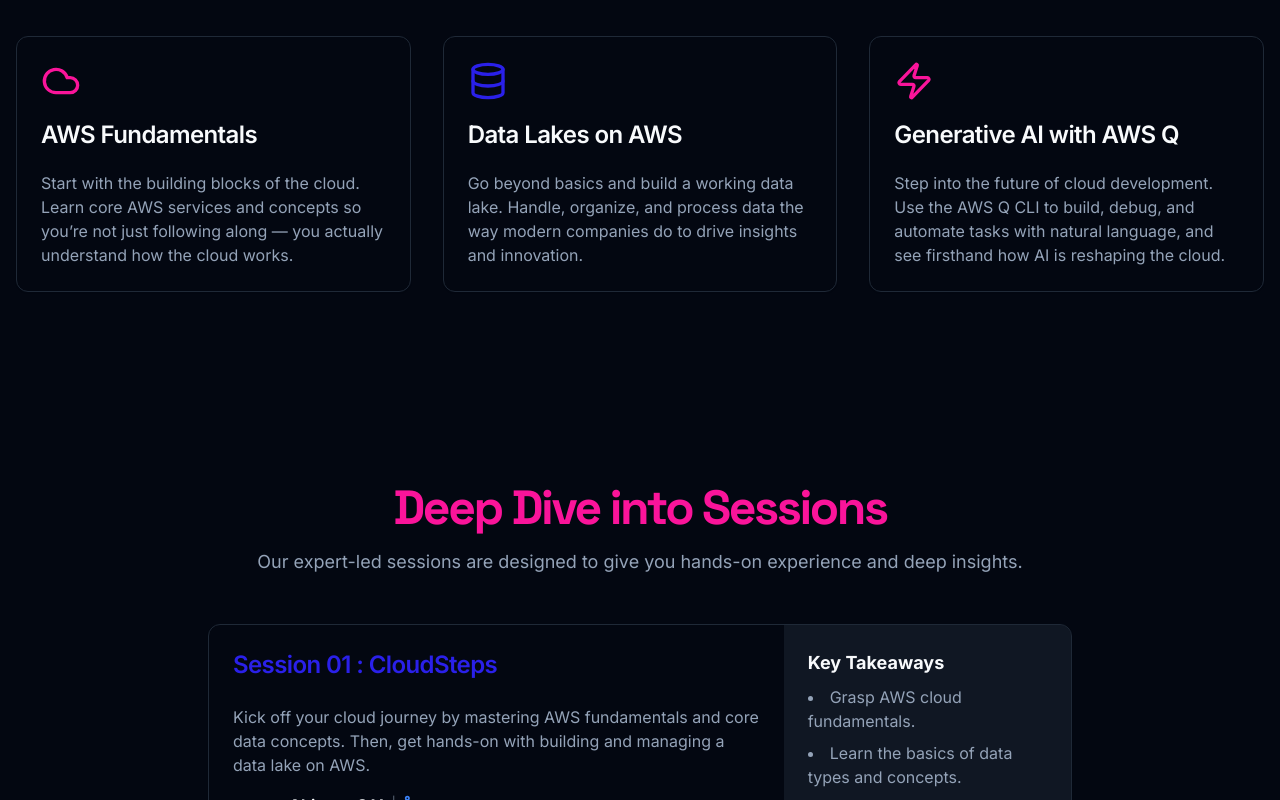
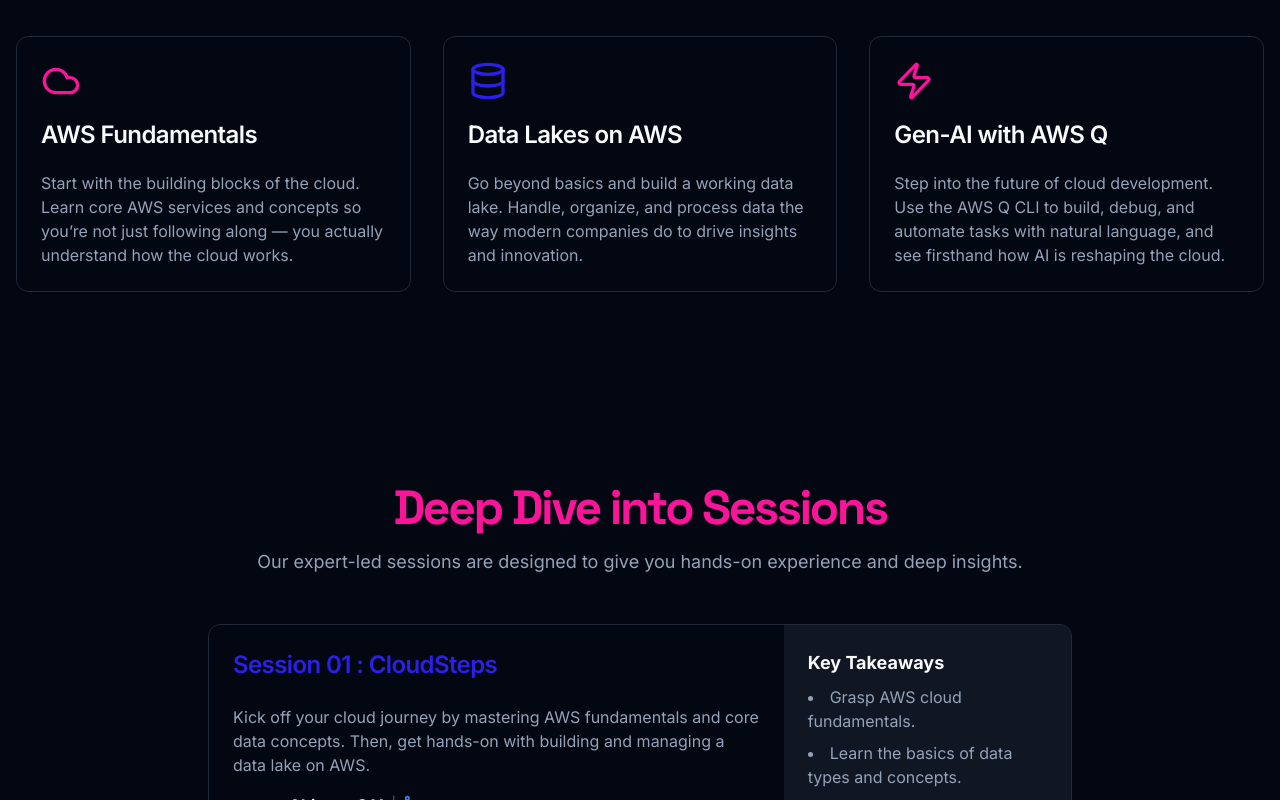
Before and after one commit to jhingalala1234/CloudX-Ascend, a Next.js app: page / in a window 1280 px wide. Shown: the part 1620-2420 px from the top of the page. Built offline with nearby package versions, Linux system fonts and the light colour scheme.

Commit message:
changed-code-files

```diff
--- a/src/app/page.tsx
+++ b/src/app/page.tsx
@@ -237,7 +237,7 @@
                 <Card className="transform transition-transform duration-300 hover:scale-105 hover:shadow-2xl">
                   <CardHeader>
                     <Zap className="mb-4 h-10 w-10 text-primary" />
-                    <CardTitle>Generative AI with AWS Q</CardTitle>
+                    <CardTitle>Gen-AI with AWS Q</CardTitle>
                   </CardHeader>
                   <CardContent>
                     <p className="text-muted-foreground">
@@ -438,7 +438,9 @@
                   </p>
                 </div>
                 <div className="flex items-center gap-4 text-left">
-                  <MapPin className="h-12 w-12 flex-shrink-0 text-primary" />
+                  <div className="flex h-16 w-16 flex-shrink-0 items-center justify-center rounded-xl bg-accent">
+                    <MapPin className="h-8 w-8 text-primary" />
+                  </div>
                   <div>
                     <h4 className="text-xl font-bold">Our Venue</h4>
                     <p className="text-muted-foreground">
```
